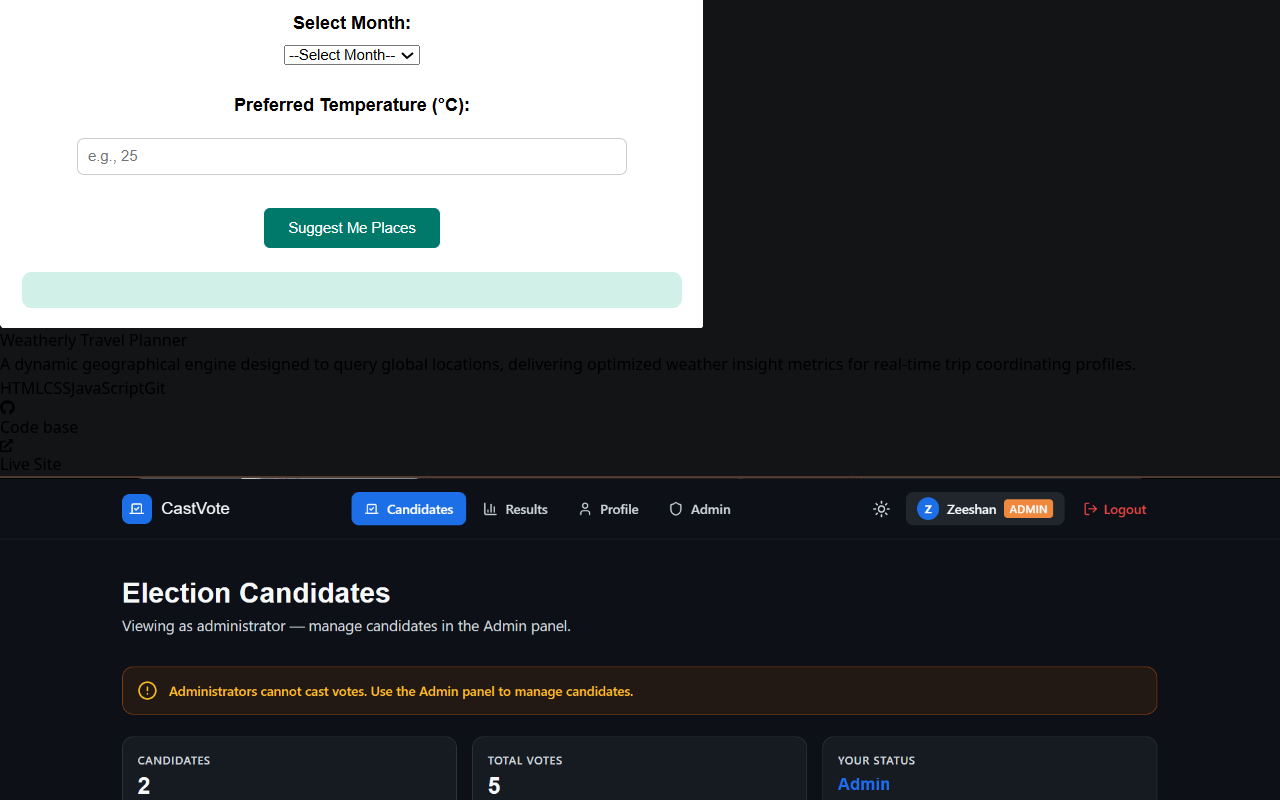
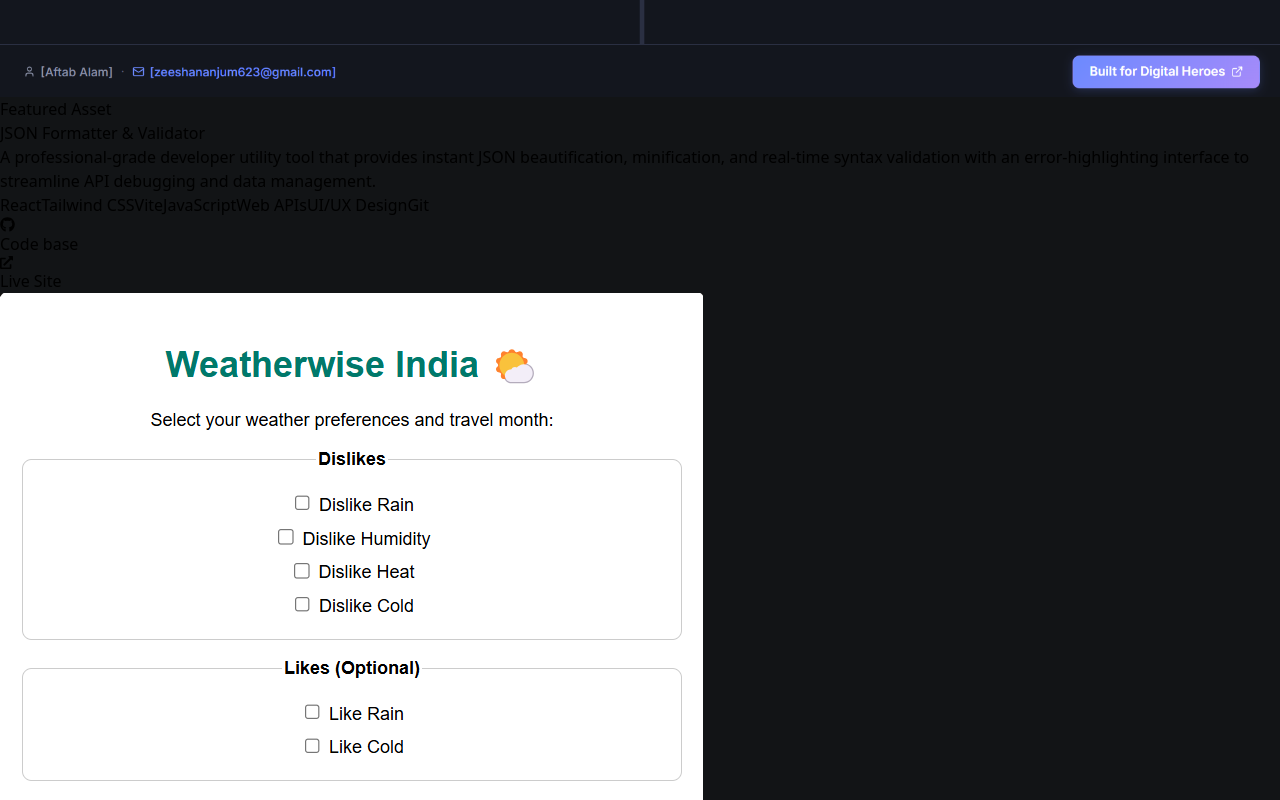
Before and after one commit to Aftab-0480/MY-PORTFOLIO, a React (Vite) app: page / in a window 1280 px wide. Shown: the part 3080-3880 px from the top of the page. Built offline with nearby package versions, Linux system fonts and the light colour scheme; a web font is replaced by a local one.

Commit message:
Add one project

```diff
--- a/src/data/portfolioData.js
+++ b/src/data/portfolioData.js
@@ -6,6 +6,7 @@ import { SiLeetcode, SiGeeksforgeeks } from 'react-icons/si';
 import MMPng from '../assets/MM.png';
 import VOTINGpng from "../assets/voting.png";
 import weatherWisepng from "../assets/weatherWise.png";
+import JSONpng from "../assets/json.png"
 
 // Cleaned up text colors to let our global stone styling handle standard hover transitions flawlessly
 export const socialLinks = [
@@ -112,5 +113,15 @@ export const projectsData = [
     github: 'https://github.com/Aftab-0480/voting_app',
     live: 'https://voting-app-nine-mocha.vercel.app',
     featured: false
+  },
+  {
+    id: 4,
+    title: 'JSON Formatter & Validator',
+    description: 'A professional-grade developer utility tool that provides instant JSON beautification, minification, and real-time syntax validation with an error-highlighting interface to streamline API debugging and data management.',
+    tags: ['React', 'Tailwind CSS', 'Vite', 'JavaScript', 'Web APIs', 'UI/UX Design', 'Git'],
+    image: JSONpng,
+    github: 'https://github.com/Aftab-0480/json-formatter',
+    live: 'https://json-formatter-zeta-sable.vercel.app/',
+    featured: true
   }
 ];
```
Also changed, not shown: src/assets/json.png (added).
